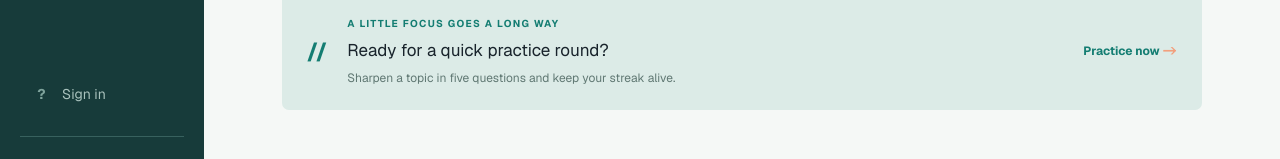
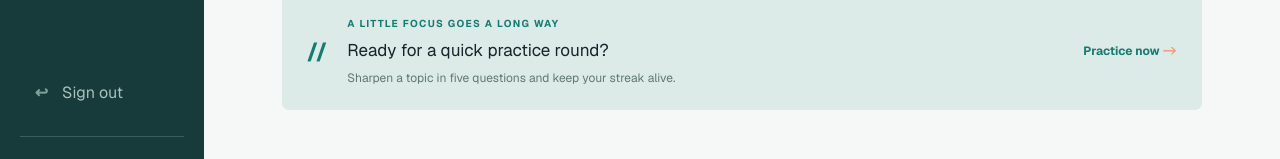
Before and after one commit to bhimbho/cibiti, a Next.js app: page / in a window 1280 px wide. Shown: the part 568-727 px from the top of the page. Built offline with nearby package versions, Linux system fonts and the light colour scheme; no server answers.

Commit message:
Add sign-out action

```diff
--- a/src/app/page.tsx
+++ b/src/app/page.tsx
@@ -1,6 +1,7 @@
 "use client";
 
 import { useEffect, useState } from "react";
+import { SignOutButton } from "@/components/sign-out-button";
 
 type Exam = { id: string; title: string; questionCount: number; timeLimitMin: number | null };
 type Attempt = { id: string; title: string; score: number | null; maxScore: number | null; submittedAt: string | null };
@@ -36,7 +37,7 @@ export default function Home() {
           {!isStudent && <a className="nav-item" href="/analytics"><span className="nav-icon">%</span>Analytics</a>}
         </nav>
         <div className="sidebar-bottom">
-          <a className="nav-item" href="/sign-in"><span className="nav-icon">?</span>Sign in</a>
+          <SignOutButton />
           <div className="profile"><div className="avatar">{(data?.name ?? "U").slice(0, 2).toUpperCase()}</div><div><strong>{data?.name ?? "Guest"}</strong><span>{isStudent ? "Student account" : "Instructor account"}</span></div><span className="more">...</span></div>
         </div>
       </aside>
--- /dev/null
+++ b/src/components/sign-out-button.tsx
@@ -0,0 +1,14 @@
+"use client";
+
+import { signOut } from "next-auth/react";
+
+export function SignOutButton() {
+  return (
+    <button
+      className="nav-item signout-button"
+      onClick={() => signOut({ callbackUrl: "/sign-in" })}
+    >
+      <span className="nav-icon">↩</span>Sign out
+    </button>
+  );
+}
```
Also changed, not shown: src/app/globals.css.
